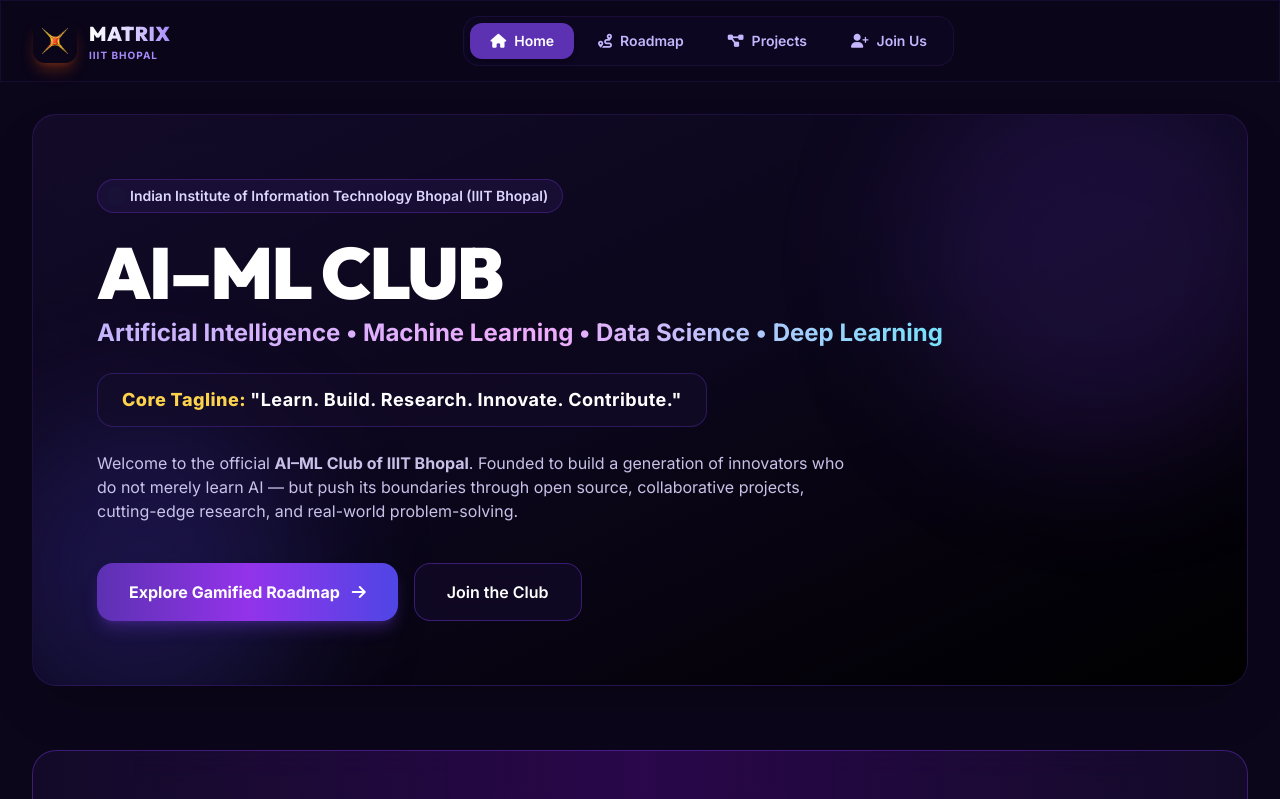
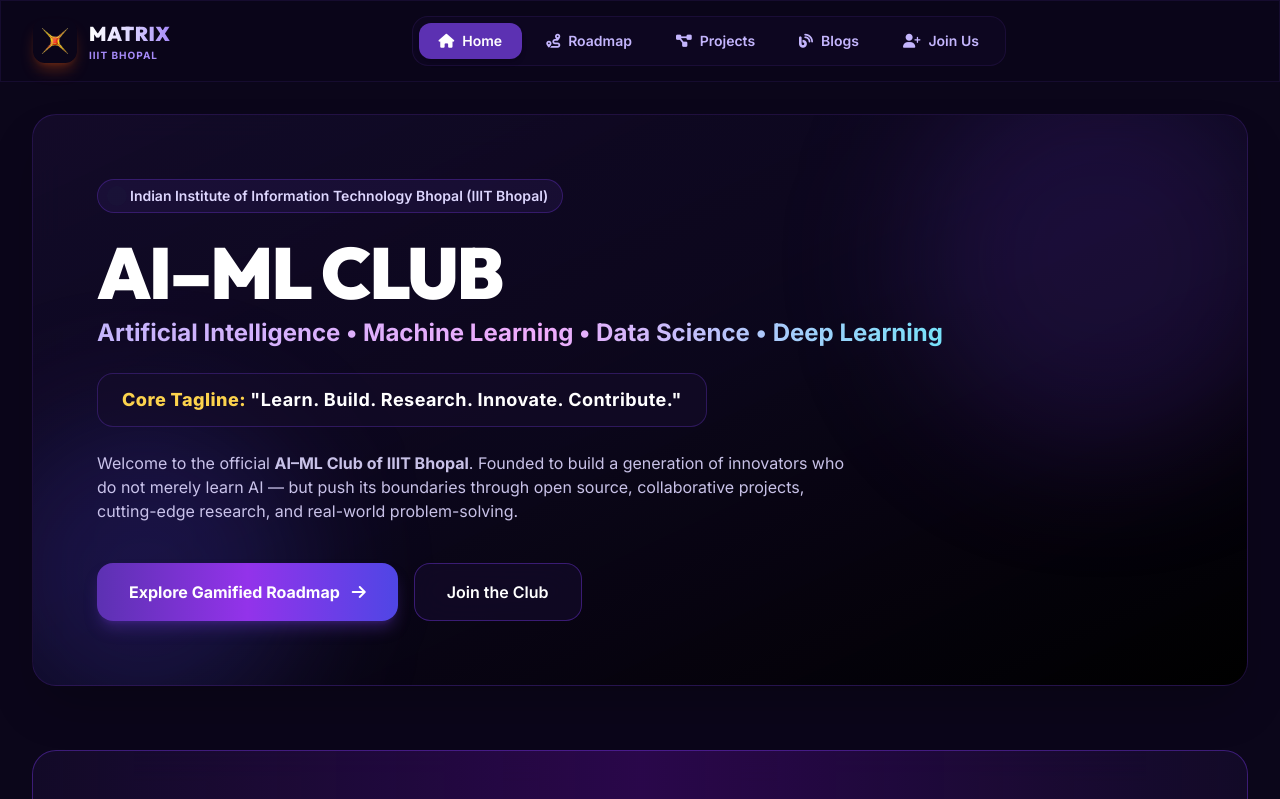
Before and after one commit to aditya-kaushal-iiit/mainMatrix, a Django app: page / in a window 1280 px wide. Shown: the top 799 px of the page. Run offline with Django 5.2, Linux system fonts and the light colour scheme; some libraries are stand-ins or nearby versions.

Commit message:
Update index.html

```diff
--- a/template/index.html
+++ b/template/index.html
@@ -88,6 +88,9 @@
                 </button>
                 <button onclick="switchTab('projects')" id="nav-projects" class="nav-btn px-5 py-2 rounded-xl text-sm font-semibold transition-all duration-200 text-violet-300 hover:text-white hover:bg-violet-800/50">
                     <i class="fa-solid fa-diagram-project mr-2"></i>Projects
+                </button>
+                <button onclick="switchTab('blogs')" id="nav-blogs" class="nav-btn px-5 py-2 rounded-xl text-sm font-semibold transition-all duration-200 text-violet-300 hover:text-white hover:bg-violet-800/50">
+                    <i class="fa-solid fa-blog mr-2"></i>Blogs
                 </button>
                 <button onclick="switchTab('recruitment')" id="nav-recruitment" class="nav-btn px-5 py-2 rounded-xl text-sm font-semibold transition-all duration-200 text-violet-300 hover:text-white hover:bg-violet-800/50">
                     <i class="fa-solid fa-user-plus mr-2"></i>Join Us
@@ -855,6 +858,58 @@
                     </span>
                     </div> -->
         </section>
+        <!--blogs section -->
+        <section id="tab-blogs" class="tab-content hidden space-y-8">
+
+            <div class="flex flex-col  items-start sm:items-center justify-between gap-10">
+                <div>
+                    <h2 class="text-3xl font-extrabold text-white">Latest Blogs and News</h2>
+                    <p class="text-violet-300 text-sm">Explore ongoing research models and open-source GitHub builds.</p>
+                </div>
+
+
+            <!-- Cards Grid -->
+            <div class="grid grid-cols-1 md:grid-cols-1 gap-80">
+
+                <div class="project-card active-proj glass-panel rounded-3xl p-6 border border-violet-700/40 flex flex-col justify-between space-y-6 glass-panel-hover">
+                    <div class="space-y-4">
+                        <div class="flex items-center justify-between">
+                            <span class="px-3 py-1 rounded-full text-[11px] font-bold bg-emerald-950 text-emerald-300 border border-emerald-500/40 flex items-center space-x-1.5">
+                                <span class="w-1.5 h-1.5 rounded-full bg-emerald-400 animate-pulse"></span>
+                                <span>Latest News (3/10/2026) </span>
+                            </span>
+                            <span class="text-xs text-violet-400 font-medium">Domain: Computer Vision</span>
+                        </div>
+
+                        <h3 class="text-2xl font-extrabold text-white">DEMO NEWS ARTICLE</h3>
+                        <p class="text-xs text-slate-300 leading-relaxed">
+                            Deep learning convolutional model designed to detect early-stage retinal pathologies from MRI and scan datasets using PyTorch and TorchVision.
+                        </p>
+
+                        <!-- Tech Stack Tags -->
+                        <div class="flex flex-wrap gap-2">
+                            <span class="px-2.5 py-1 rounded-md bg-violet-900/70 border border-violet-700/50 text-[11px] font-semibold text-violet-200">Python</span>
+                            <span class="px-2.5 py-1 rounded-md bg-violet-900/70 border border-violet-700/50 text-[11px] font-semibold text-violet-200">PyTorch</span>
+                            <span class="px-2.5 py-1 rounded-md bg-violet-900/70 border border-violet-700/50 text-[11px] font-semibold text-violet-200">OpenCV</span>
+                            <span class="px-2.5 py-1 rounded-md bg-violet-900/70 border border-violet-700/50 text-[11px] font-semibold text-violet-200">FastAPI</span>
+                        </div>
+                    </div>
+
+                    <div class="pt-4 border-t border-violet-800/60 flex items-center justify-between">
+                        <div class="text-xs text-violet-300">
+                            <span class="block text-[10px] text-violet-400 uppercase font-semibold">Source</span>
+                            <span class="font-bold text-white">Oxford University</span>
+                        </div>
+                    <form action="" method="">
+                        <button  class="px-4 py-2 rounded-xl bg-violet-600 hover:bg-violet-500 text-white text-xs font-bold transition-all shadow-md flex items-center space-x-2">
+
+                            <span>Know More</span>
+                        </button>
+                    </form>
+                    </div>
+                </div>
+        </section>
+
 
         <!-- ==================== TAB 4: RECRUITMENT SECTION ==================== -->
         <section id="tab-recruitment" class="tab-content hidden space-y-10">
```
